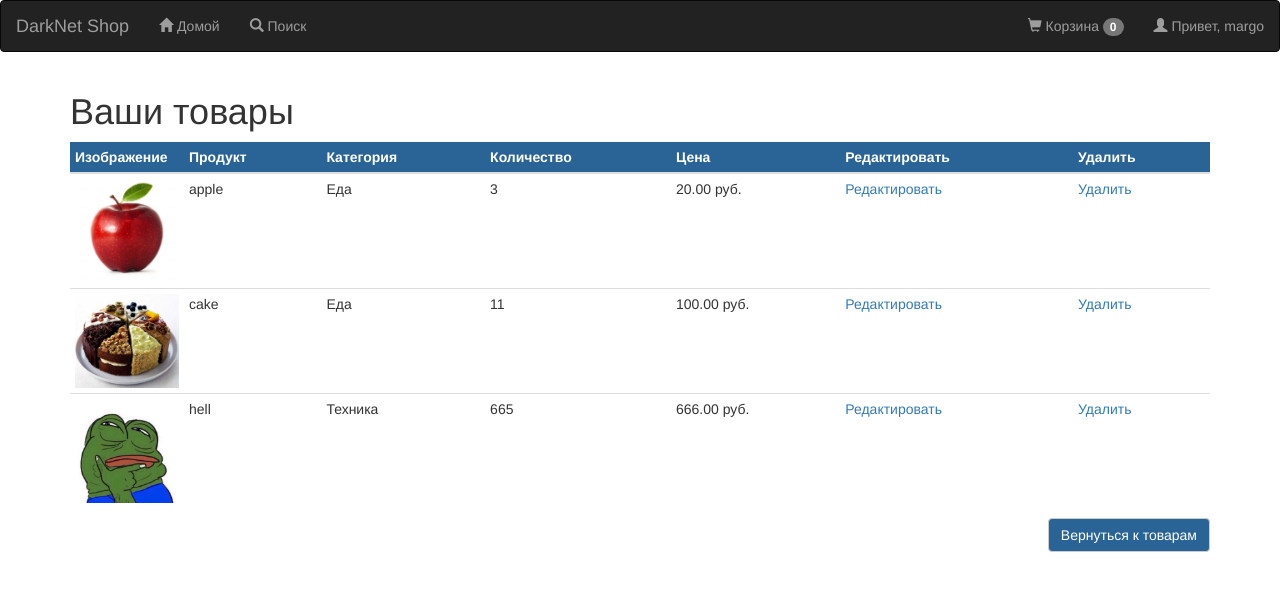
After one commit to libre-project/vsu-django-shop, a Django app: page /customer_products/ in a window 1280 px wide. The commit adds this page. Shown: the top 591 px of the page. Run offline with Django 3.2, Linux system fonts and the light colour scheme; a user stored in the database is signed in; data comes from the database, SQL or seed files in the repository; both versions use the stored data as it was after the commit; some libraries are stand-ins or nearby versions.

Commit message:
View for seller's products was added

```diff
--- a/cart/templates/cart/detail.html
+++ b/cart/templates/cart/detail.html
@@ -44,6 +44,8 @@
 </table>
 <p class="text-right">
 <a href="{% url "core_shop:product_list"%}" class="btn btn-default">Вернуться к товарам</a>
+{% if cart.get_total_price > 0 %}
 <a href="{% url "orders:OrderCreate" %}" class = "btn btn-success">Оформить заказ</a>
+{% endif %}
 </p>
 {% endblock %}
--- a/cart/views.py
+++ b/cart/views.py
@@ -32,6 +32,8 @@ def CartRemove(request, product_id):
     return redirect('cart:CartDetail')
 
 def CartDetail(request):
+    if not request.user.is_authenticated:
+        return redirect('/')
     cart = Cart(request)
     for item in cart:
         item['update_quantity_form'] = CartAddProductForm(
--- a/core_shop/templates/shop/base.html
+++ b/core_shop/templates/shop/base.html
@@ -29,7 +29,7 @@
 			<!-- 		<li><a href="#">Page 1-3</a></li> -->
 			<!-- 	</ul> -->
 			<!-- </li> -->
-			<li class="{% if request.resolver_match.url_name == "product_filter" %}active{% endif %}"><a href="/filter"><span class = "glyphicon glyphicon-search"</span> Поиск</a></li>
+			<li class="{% if request.resolver_match.url_name == "product_filter" %}active{% endif %}"><a href="/filter"><span class = "glyphicon glyphicon-search"></span> Поиск</a></li>
 		</ul>
 		<ul class="nav navbar-nav navbar-right">
 			{% with total_items=cart|length %}
@@ -40,6 +40,7 @@
 				<ul class = "dropdown-menu">
 				{% if user.profile.customer %}
 				<li class="{% if request.resolver_match.url_name == "product_new" %}active{% endif %}"><a href="{% url 'core_shop:product_new' %}"><span class = "glyphicon glyphicon-plus"></span> Добавить товар</a></li>
+                <li class="{% if request.resolver_match.url_name == "customer_products" %}active{% endif %}"><a href="{% url 'core_shop:customer_products' %}"><span class = "glyphicon glyphicon-th-list"></span> Просмотр товаров</a></li>
 				{% endif %}
 				<li><a href="/logout"><span class='glyphicon glyphicon-log-out'></span> Выйти</a></li>
 				</ul>
--- /dev/null
+++ b/core_shop/templates/shop/product/customer_products.html
@@ -0,0 +1,45 @@
+{% extends 'shop/base.html' %}
+
+{% block title %}
+Ваши товары
+{% endblock %}
+
+{% block content %}
+    <h1>Ваши товары</h1>
+    {% if products.count > 0 %}
+        <table class="table table-cart table-condensed">
+            <thead>
+                <tr>
+                    <th>Изображение</th>
+                    <th>Продукт</th>
+                    <th>Категория</th>
+                    <th>Количество</th>
+                    <th>Цена</th>
+                    <th>Редактировать</th>
+                    <th>Удалить</th>
+                </tr>
+            </thead>
+            <tbody>
+                {% for product in products %}
+                <tr>
+                    <td class = "cart-img">
+                        <a href="{{ product.get_absolute_url }}">
+                            <img src="{{ product.image.url }}" alt="" class = "img-responsive"/>
+                        </a>
+                    </td>
+                    <td>{{ product.name }}</td>
+                    <td>{{ product.category }}</td>
+                    <td>{{ product.count }}</td>
+                    <td class="num">{{ product.price }} руб.</td>
+                    <td><a href="{% url 'core_shop:product_edit' id=product.id slug=product.slug  %}">Редактировать</a></td>
+                    <td><a href="{% url 'core_shop:product_delete' id=product.id slug=product.slug  %}">Удалить</a></td>
+                </tr>
+                {% endfor %}
+            </tbody>
+        </table>
+        <p class="text-right">
+        <a href="{% url "core_shop:product_list"%}" class="btn btn-default">Вернуться к товарам</a></p>
+    {% else %}
+        <p>Вы не добавили ни одного товара.</p>
+    {% endif %}
+{% endblock %}
--- a/core_shop/templates/shop/product/detail.html
+++ b/core_shop/templates/shop/product/detail.html
@@ -31,10 +31,4 @@
 		</div>
 	</div>
 </div>
-<div class="col-sm-4">
-	{% if product.profile.user == user  %}
-	<a class = "btn btn-default" href="{% url 'core_shop:product_edit' id=product.id slug=product.slug %}">Редактировать товар</a>
-	<a class = "btn btn-default" href="{% url 'core_shop:product_delete' id=product.id slug=product.slug %}">Удалить товар</a>
-	{% endif %}
-</div>
 {% endblock %}
--- a/core_shop/templates/shop/product/filter.html
+++ b/core_shop/templates/shop/product/filter.html
@@ -7,7 +7,6 @@
 {% block content %}
 	<form action="" method="get">
 		{{ filter.form.as_p }}
-		<!-- <input type="submit" /> -->
 		<button type = "submit" class = "save btn btn-default">Поиск</button>
 	</form>
 		<h1>Товары</h1>
--- a/core_shop/urls.py
+++ b/core_shop/urls.py
@@ -4,6 +4,7 @@ from django.contrib.auth import views as auth_view
 from . import views
 
 urlpatterns = [
+    url(r'^customer_products/$', views.customer_products, name='customer_products'),
     url(r'^$', views.product_list, name='product_list'),
     url(r'^filter/$', views.product_list_f, name = 'product_filter'),
     url(r'^login/$', auth_view.login, { 'template_name' : 'shop/login.html'}, name='login'),
@@ -11,7 +12,6 @@ urlpatterns = [
     url(r'^product/new/$', views.product_new, name='product_new'),
     url(r'^product/(?P<id>\d+)/(?P<slug>[-\w]+)/edit/$', views.product_edit, name='product_edit'),
     url(r'^product/(?P<id>\d+)/(?P<slug>[-\w]+)/delete/$', views.product_delete, name='product_delete'),
-    # url(r'^product/(?P<id>\d+)/(?P<slug>[-\w]+)/buy/$', views.product_buy, name='product_buy'),
     url(r'^(?P<category_slug>[-\w]+)/$', views.product_list, name='product_list_by_category'),
     url(r'^(?P<id>\d+)/(?P<slug>[-\w]+)/$', views.product_detail, name='product_detail'),
 ]
--- a/core_shop/views.py
+++ b/core_shop/views.py
@@ -89,3 +89,11 @@ def product_delete(request, id, slug):
     else:
         form = ProductDeleteForm(instance = product_to_delete)
     return render(request, 'shop/product/product_delete.html', {'form' : form, 'product' : product_to_delete})
+
+def customer_products(request):
+    if not request.user.profile.customer or not request.user.is_authenticated:
+        return redirect('/')
+    # get customer's products
+    products = Product.objects.filter(profile=request.user.profile)
+    return render(request, 'shop/product/customer_products.html',
+                  {'products': products})
--- a/orders/views.py
+++ b/orders/views.py
@@ -1,4 +1,4 @@
-from django.shortcuts import render
+from django.shortcuts import render, redirect
 from .models import OrderItem
 from .forms import OrderCreateForm
 from cart.cart import Cart
@@ -6,6 +6,8 @@ from cart.cart import Cart
 
 def OrderCreate(request):
     cart = Cart(request)
+    if not request.user.is_authenticated or cart.get_total_price() == 0:
+        return redirect('/')
     if request.method == 'POST':
         form = OrderCreateForm(request.POST)
         if form.is_valid():
```
Also changed, not shown: core_shop/templates/shop/product/product_buy.html (deleted, +0 -13 lines), db.sqlite3.
